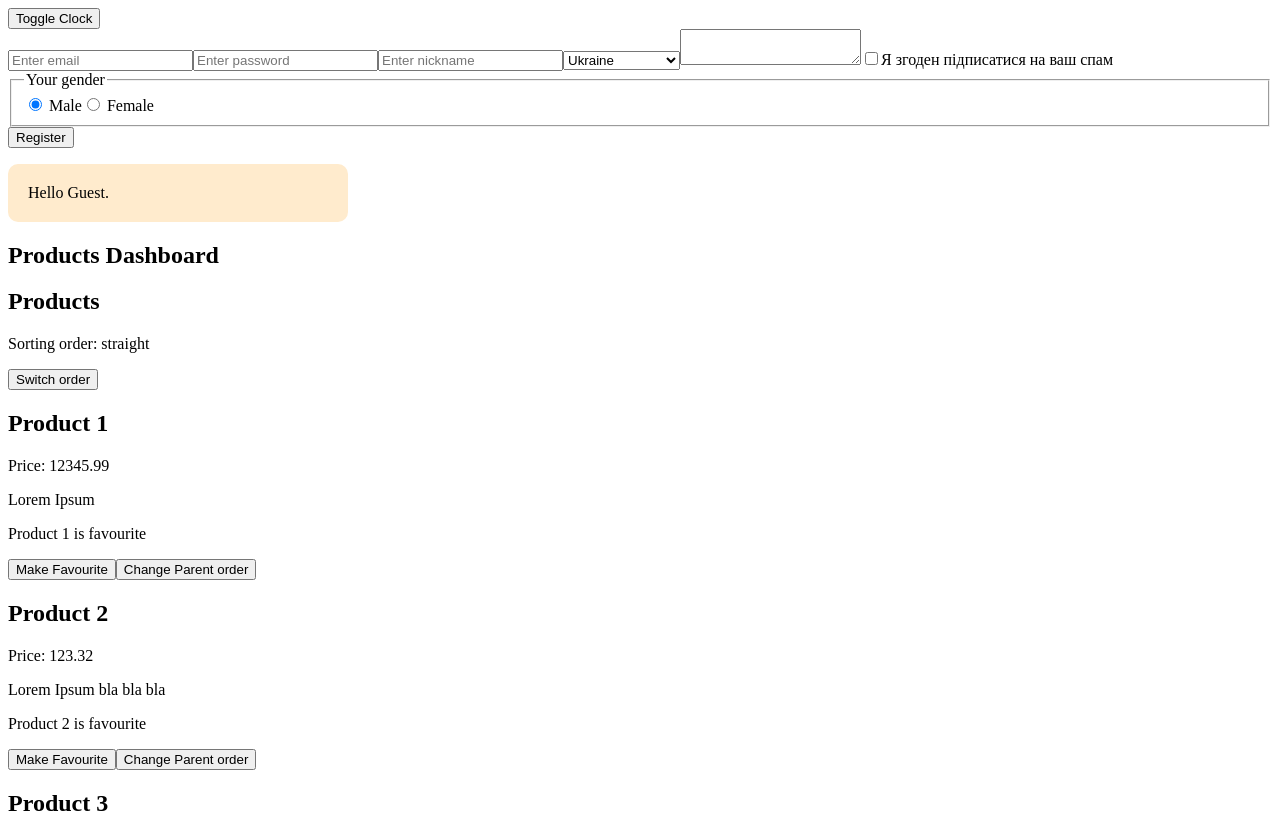
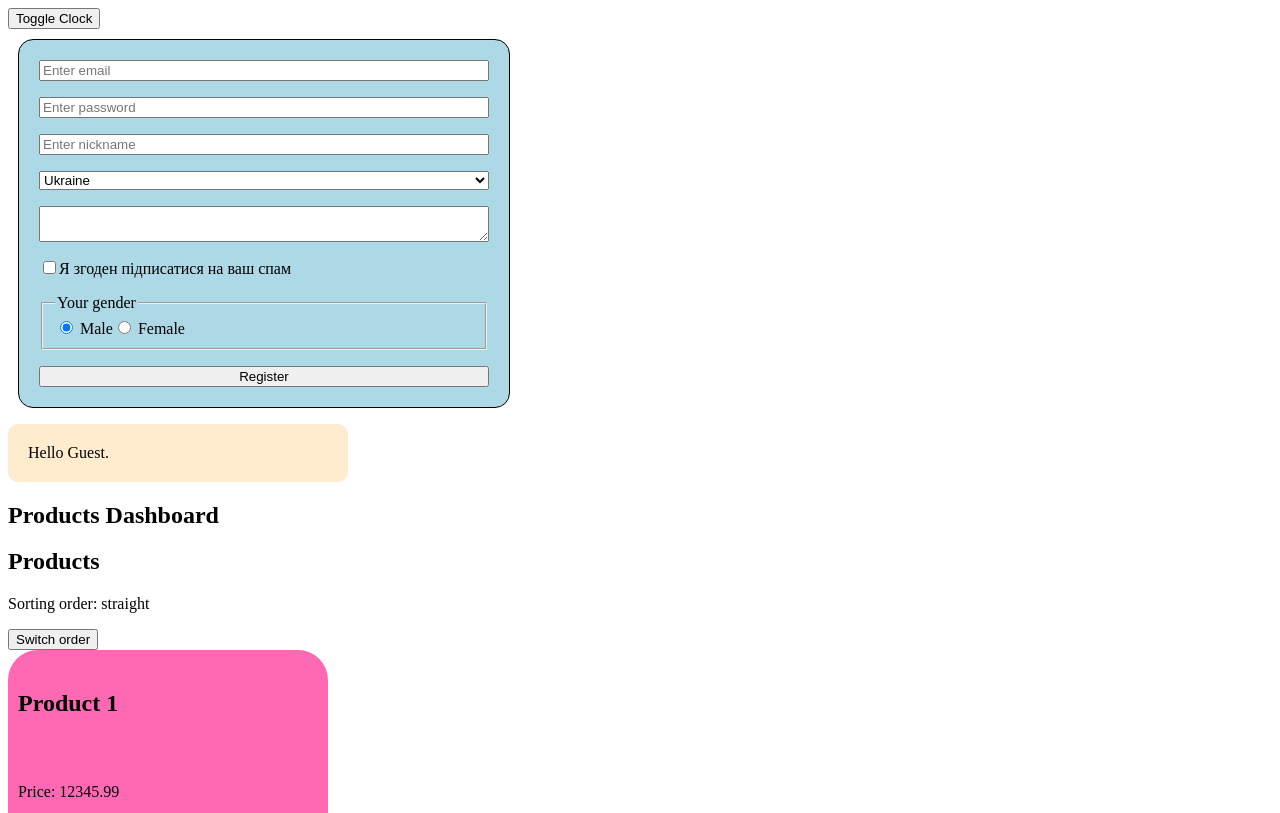
Before and after one commit to Illia-11/react-lessons2, a React (Vite) app: page / in a window 1280 px wide. Shown: the top 813 px of the page. Built offline with nearby package versions, Linux system fonts and the light colour scheme.

Commit message:
Add css modules example

```diff
--- /dev/null
+++ b/src/components/Product/Product.module.css
@@ -0,0 +1,9 @@
+.container {
+  display: flex;
+  flex-direction: column;
+  gap: 30px;
+  max-width: 300px;
+  background-color: hotpink;
+  border-radius: 30px;
+  padding: 20px 10px;
+}
--- a/src/components/Product/index.jsx
+++ b/src/components/Product/index.jsx
@@ -1,4 +1,5 @@
 import React from "react";
+import styles from "./Product.module.css";
 
 class Product extends React.Component {
   constructor(props) {
@@ -33,7 +34,7 @@
     } = this.props;
 
     return (
-      <article id={`product-${id}`}>
+      <article id={`product-${id}`} className={styles.container}>
         <h2>{name}</h2>
         <p>Price: {price}</p>
         <p>{description}</p>
--- /dev/null
+++ b/src/components/RegistrationFrom/RegistrationForm.module.css
@@ -0,0 +1,11 @@
+.container {
+  display: flex;
+  flex-direction: column;
+  gap: 16px;
+  max-width: 450px;
+  padding: 20px;
+  border: 1px solid black;
+  border-radius: 15px;
+  margin: 10px;
+  background-color: lightblue;
+}
--- a/src/components/RegistrationFrom/index.jsx
+++ b/src/components/RegistrationFrom/index.jsx
@@ -1,4 +1,7 @@
 import React from "react";
+// styles - обʼєкт, ключі якого це назви селекторів у css
+// а значення - згенеровані назви для стилів
+import  styles from "./RegistrationForm.module.css";
 
 function registerUser(userData) {
   console.log(userData);
@@ -89,8 +92,9 @@
       gender,
     } = this.state;
 
+    // щоб використати стилі з модулю css у className треба закидувати відповідну властивість
     return (
-      <form onSubmit={this.handleSubmit}>
+      <form onSubmit={this.handleSubmit} className={styles.container}>
         <input
           type="email"
           name="email"
```
